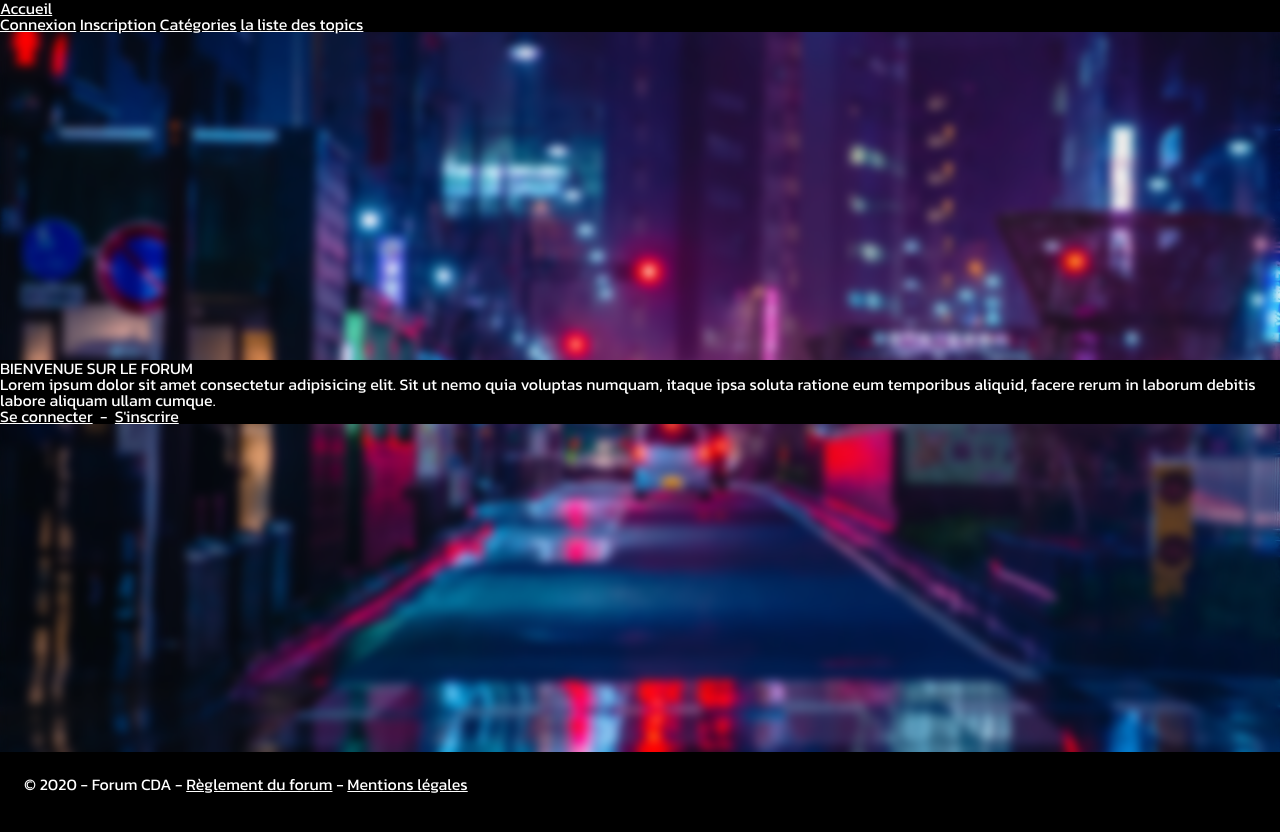
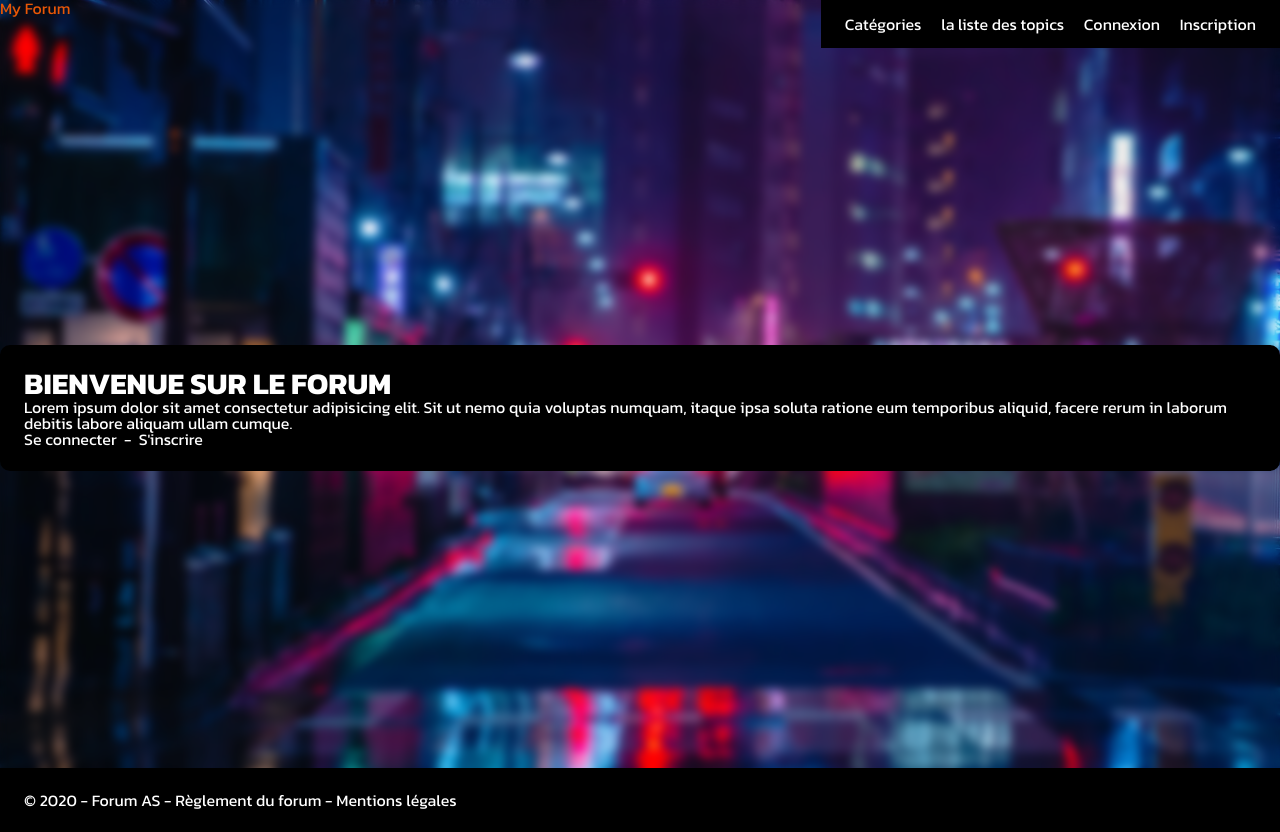
Before and after one commit to anthony0467/forum, a PHP site: page /index.php?action=_general in a window 1280 px wide. Before the commit the page ends 793 px from the top, so only its background shows below. Run offline with PHP 8.4, Linux system fonts and the light colour scheme; some libraries are stand-ins or nearby versions.

Commit message:
css general

```diff
--- a/public/css/style.css
+++ b/public/css/style.css
@@ -38,8 +38,30 @@ table {
   border-spacing: 0;
 }
 
+h1, h2, h3 {
+  font-weight: bold;
+}
+
+h1 {
+  font-size: 30px;
+}
+
+h2 {
+  font-size: 25px;
+}
+
+h3 {
+  font-size: 20px;
+}
+
 a {
   color: #fff;
+  text-decoration: none;
+  transition: 0.35s;
+}
+
+a:hover {
+  color: #E85706;
 }
 
 body {
@@ -52,8 +74,19 @@ body {
   color: #fff;
 }
 
-nav {
+.container-nav {
+  display: flex;
+  flex-wrap: wrap;
+  justify-content: space-between;
+}
+
+#nav-right {
   background-color: #000;
+  padding: 1rem;
+}
+
+#nav-right a {
+  padding: 0 0.5rem;
 }
 
 main {
@@ -66,7 +99,10 @@ main {
 }
 
 .container {
+  border-radius: 10px;
   background-color: #000;
+  padding: 1.5rem;
+  margin: 2rem 0;
 }
 
 footer {
--- a/public/scss/_general.scss
+++ b/public/scss/_general.scss
@@ -40,10 +40,37 @@ $bg-color: #000;
 //font color
 $ft-color: #fff;
 
+//hover font
+$hover-font: #E85706;
+
+h1,h2,h3{
+	font-weight: bold;
+}
+
+h1{
+	font-size: 30px;
+}
+
+h2{
+	font-size: 25px;
+}
+
+
+h3{
+	font-size: 20px;
+}
 
 a{
 	color: $ft-color;
+	text-decoration: none;
+	transition: .35s;
 }
+
+ a:hover{
+	color: $hover-font;
+}
+
+
 
 body{
 	background-image: $background-image;
@@ -54,13 +81,27 @@ body{
 	color: $ft-color;
 }
 
-nav{
+// BARRE DE NAVIGATION
+
+.container-nav{
+	display: flex;
+	flex-wrap: wrap;
+	justify-content: space-between;
+}
+
+#nav-right{
 	background-color: $bg-color;
+	padding: 1rem;
 }
+
+#nav-right a{
+	padding: 0 .5rem;
+}
+
+
 
 main{
 	min-height: 90vh;
-
 	display: flex;
 	flex-wrap: wrap;
     flex-direction: column;
@@ -68,9 +109,12 @@ main{
     align-items: center;
 }
 
-
+// conteneur de toute les pages
 .container{
+	border-radius: 10px;
 	background-color: $bg-color;
+	padding: 1.5rem;
+	margin: 2rem 0;
 }
 
 footer{
--- a/view/layout.php
+++ b/view/layout.php
@@ -18,8 +18,9 @@
             <h3 class="message" style="color: green"><?= App\Session::getFlash("success") ?></h3>
             <header>
                 <nav>
-                    <div id="nav-left">
-                        <a href="index.php">Accueil</a>
+                    <div class="container-nav">
+                        <div id="nav-left">
+                        <a href="index.php">My Forum</a>
                         <?php
                         if(App\Session::isAdmin()){
                             ?>
@@ -34,23 +35,28 @@
 
                         if(App\Session::getUser()){
                             ?>
+
+
+                            <a href="index.php?ctrl=forum&action=listCategory">Catégories</a>
+                            <a href="index.php?ctrl=forum&action=listTopics">la liste des topics</a>
                             <a href="index.php?ctrl=security&action=profile"><span class="fas fa-user"></span>&nbsp;<?= App\Session::getUser()?></a>
                             <a href="index.php?ctrl=security&action=userLogout">Déconnexion</a>
-                            <a href="index.php?ctrl=forum&action=listCategory">Catégories</a>
-                            <a href="index.php?ctrl=forum&action=listTopics">la liste des topics</a>
                             <?php
                         }
                         else{
                             ?>
+
+
+                            <a href="index.php?ctrl=forum&action=listCategory">Catégories</a>
+                            <a href="index.php?ctrl=forum&action=listTopics">la liste des topics</a>
                             <a href="index.php?ctrl=security&action=formLogin">Connexion</a>
                             <a href="index.php?ctrl=security&action=register">Inscription</a>
-                            <a href="index.php?ctrl=forum&action=listCategory">Catégories</a>
-                            <a href="index.php?ctrl=forum&action=listTopics">la liste des topics</a>
                         <?php
                         }
 
 
                     ?>
+                        </div>
                     </div>
                 </nav>
             </header>
@@ -62,7 +68,7 @@
             </main>
         </div>
         <footer>
-            <p>&copy; 2020 - Forum CDA - <a href="/home/forumRules.html">Règlement du forum</a> - <a href="">Mentions légales</a></p>
+            <p>&copy; 2020 - Forum AS - <a href="/home/forumRules.html">Règlement du forum</a> - <a href="">Mentions légales</a></p>
             <!--<button id="ajaxbtn">Surprise en Ajax !</button> -> cliqué <span id="nbajax">0</span> fois-->
         </footer>
     </div>
```
Also changed, not shown: 1 other file.
